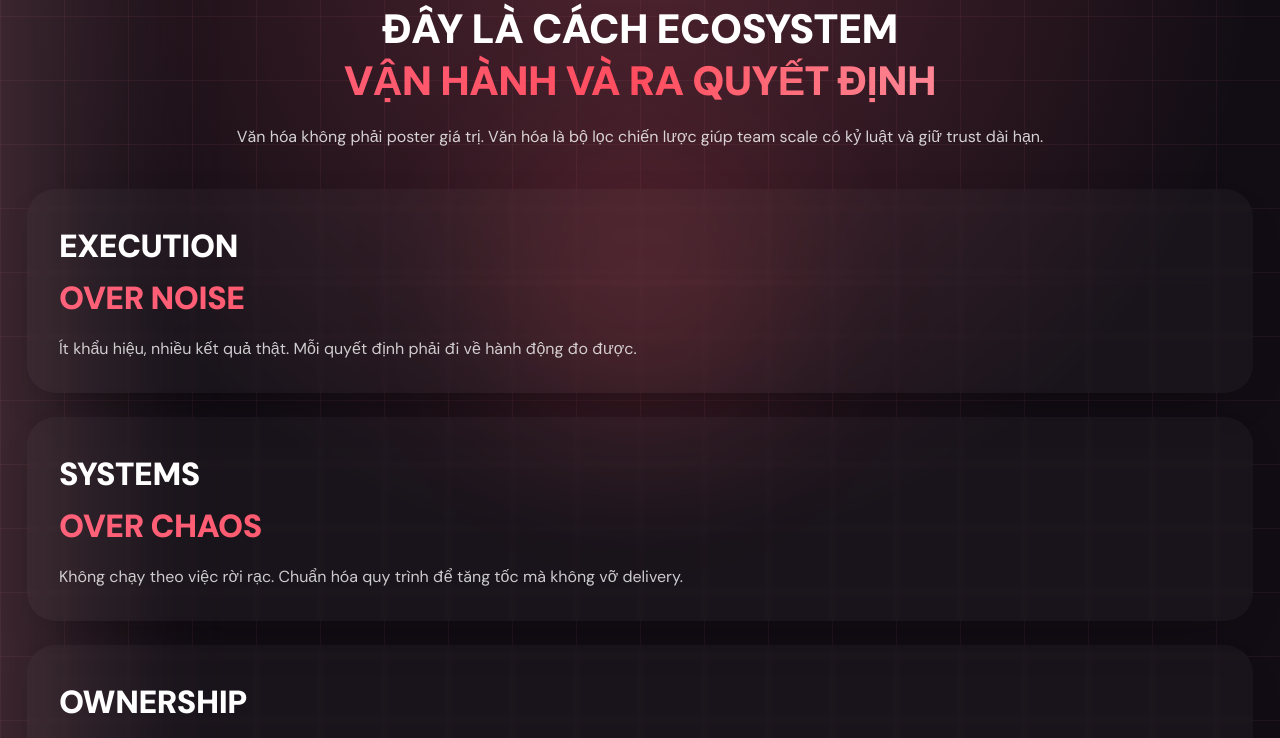
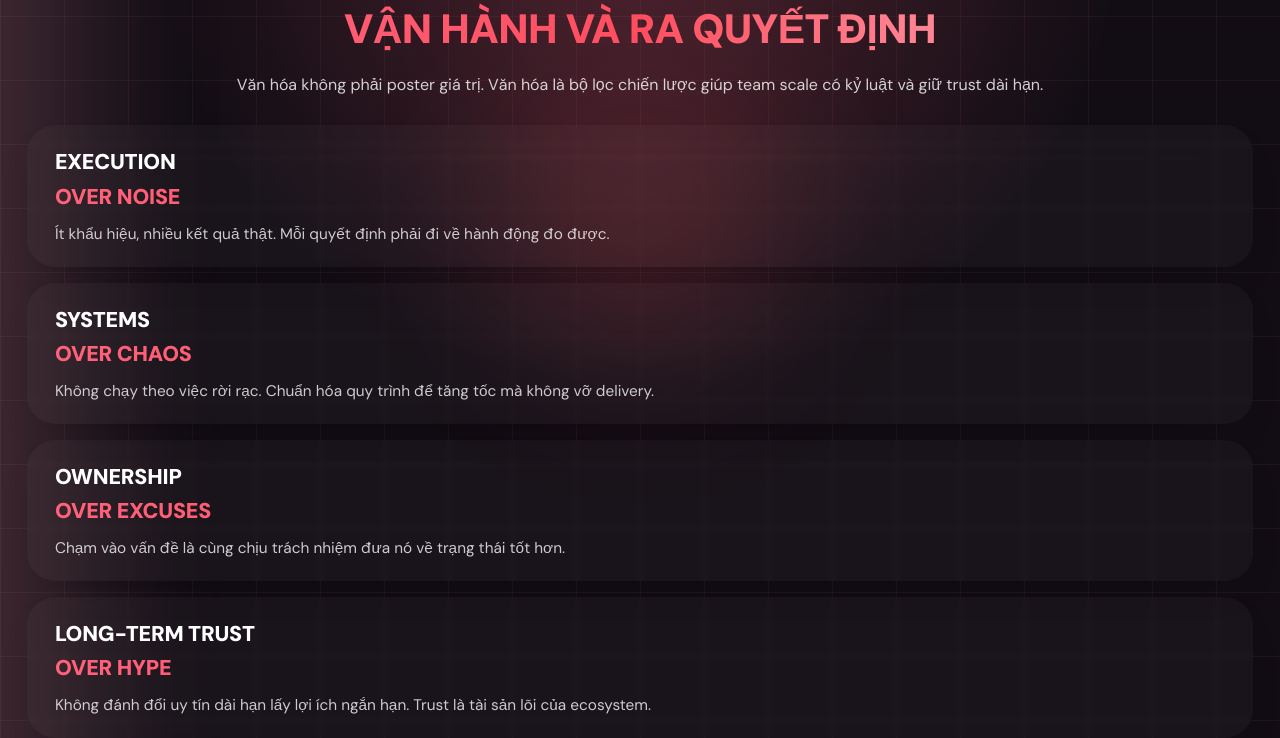
Before and after one commit to phuckhuenguyen216-byte/Markeer, a Next.js app: page /inside-markee in a window 1280 px wide. Shown: the part 7780-8518 px from the top of the page. Built offline with nearby package versions, Linux system fonts and the light colour scheme.

Commit message:
Tune Inside sec7 desktop title scale and reduce section height

```diff
--- a/app/components/inside-markee/InsideMarkeeTeamCultureSection.tsx
+++ b/app/components/inside-markee/InsideMarkeeTeamCultureSection.tsx
@@ -41,7 +41,7 @@ export default function InsideMarkeeTeamCultureSection() {
   ];
 
   return (
-    <section className="relative overflow-hidden bg-[#120d14] py-24 sm:py-28 lg:py-32">
+    <section className="relative overflow-hidden bg-[#120d14] py-20 sm:py-24 lg:py-20">
       <div className="pointer-events-none absolute inset-0 bg-[radial-gradient(circle_at_50%_8%,rgba(255,102,128,0.26)_0%,rgba(18,13,20,0)_42%),linear-gradient(to_right,rgba(255,144,165,0.06)_1px,transparent_1px),linear-gradient(to_bottom,rgba(255,144,165,0.06)_1px,transparent_1px)] bg-[size:auto,64px_64px,64px_64px]" />
       <div className="pointer-events-none absolute left-1/2 top-[18%] h-[26rem] w-[26rem] -translate-x-1/2 rounded-full bg-[radial-gradient(circle,rgba(255,77,95,0.2)_0%,rgba(18,13,20,0)_72%)] blur-3xl" />
       <motion.div
@@ -62,7 +62,7 @@ export default function InsideMarkeeTeamCultureSection() {
           {tx("07 · Văn hóa team", "07 · Team culture")}
         </motion.p>
 
-        <motion.div {...fadeUp(0.05)} className="mx-auto mt-7 max-w-[880px] text-center">
+        <motion.div {...fadeUp(0.05)} className="mx-auto mt-6 max-w-[880px] text-center">
           <h2 className="mk-section-title">
             <span className="block text-white">{tx("ĐÂY LÀ CÁCH ECOSYSTEM", "THIS IS HOW THE ECOSYSTEM")}</span>
             <span className="mk-section-title-accent block bg-gradient-to-r from-[#ff627a] via-[#ff4d5f] to-[#ff9cae] bg-clip-text text-transparent">
@@ -79,28 +79,28 @@ export default function InsideMarkeeTeamCultureSection() {
           </div>
         </motion.div>
 
-        <div className="mt-10 space-y-6">
+        <div className="mt-7 space-y-4 lg:space-y-4">
           {principles.map((item, index) => (
             <motion.article
               key={item.titleA}
               {...fadeUp(0.1 + index * 0.06)}
               whileHover={{ y: -6 }}
-              className="rounded-[28px] bg-white/[0.03] px-5 py-6 backdrop-blur-[2px] shadow-[0_18px_44px_-30px_rgba(0,0,0,0.6)] sm:px-8 sm:py-8"
+              className="rounded-[28px] bg-white/[0.03] px-5 py-6 backdrop-blur-[2px] shadow-[0_18px_44px_-30px_rgba(0,0,0,0.6)] sm:px-7 sm:py-7 lg:px-7 lg:py-5"
             >
-              <p className="text-[1.18rem] leading-[1.1] font-black tracking-[-0.014em] sm:text-[1.7rem] lg:text-[2rem]">
+              <p className="text-[1.08rem] leading-[1.15] font-black tracking-[-0.01em] sm:text-[1.42rem] lg:text-[1.34rem]">
                 <span className="block text-white">{item.titleA}</span>
                 <span className="mk-section-title-accent block bg-gradient-to-r from-[#ff627a] via-[#ff4d5f] to-[#ff9cae] bg-clip-text text-transparent">
                   {item.titleB}
                 </span>
               </p>
-              <p className="mt-3 max-w-[880px] text-sm leading-7 text-white/78 sm:text-base sm:leading-8">
+              <p className="mt-2 max-w-[880px] text-sm leading-6 text-white/78 sm:text-[0.96rem] sm:leading-7">
                 {tx(item.textVi, item.textEn)}
               </p>
             </motion.article>
           ))}
         </div>
 
-        <motion.div {...fadeUp(0.38)} className="mt-6">
+        <motion.div {...fadeUp(0.38)} className="mt-5">
           <p className="mx-auto max-w-[1220px] text-center text-[0.9rem] font-semibold text-white/92 sm:text-[0.98rem] lg:text-[1.03rem]">
             {tx(
               "Team mạnh không phải team ồn ào. Team mạnh là team ra quyết định đúng, vận hành chắc, và đi đường dài cùng nhau.",
```
